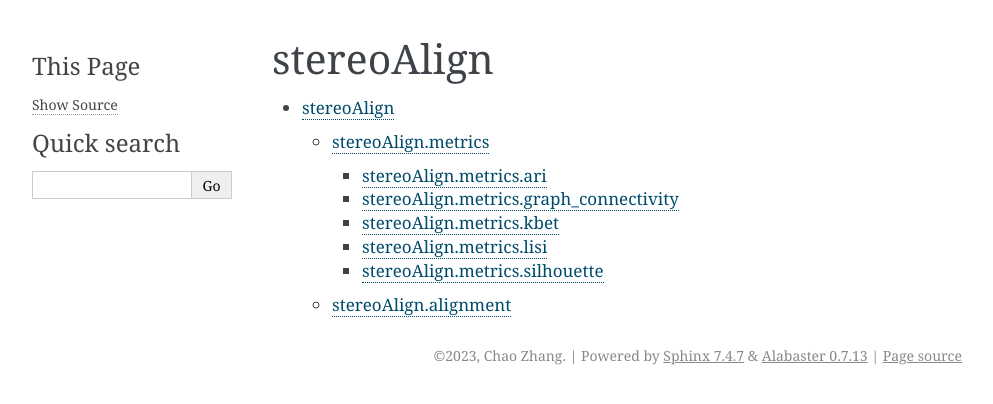
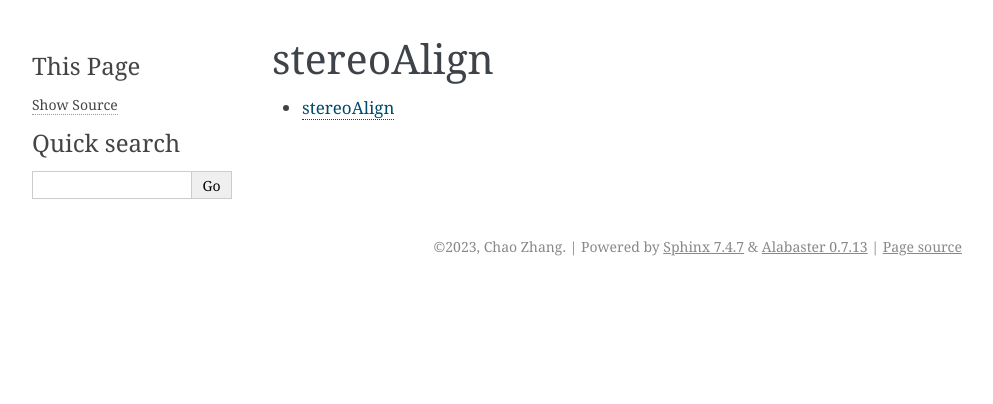
Before and after one commit to STOmics/stereoAlign, a Sphinx documentation site: the page built from docs/source/modules.rst, in a window 1280 px wide. Shown: the top 404 px of the page, without its empty margins (148-1141 px from the left). Built offline with Sphinx 7.4.7, drawn with Linux system fonts in a browser that asks for light colours.

Commit message:
update doc files

```diff
--- a/docs/source/index.rst
+++ b/docs/source/index.rst
@@ -8,6 +8,5 @@ Welcome to stereoAlign's documentation!
 
 .. toctree::
    :maxdepth: 2
-   :caption: Contents
 
    modules
--- a/docs/source/modules.rst
+++ b/docs/source/modules.rst
@@ -2,6 +2,6 @@ stereoAlign
 ===========
 
 .. toctree::
-   :maxdepth: 4
+   :maxdepth: 2
 
    stereoAlign
--- a/docs/source/stereoAlign.metrics.rst
+++ /dev/null
@@ -1,42 +0,0 @@
-stereoAlign.metrics
-===================
-
-stereoAlign.metrics.ari
------------------------
-
-.. automodule:: stereoAlign.metrics.ari
-   :members:
-   :undoc-members:
-   :show-inheritance:
-
-stereoAlign.metrics.graph\_connectivity
----------------------------------------
-
-.. automodule:: stereoAlign.metrics.graph_connectivity
-   :members:
-   :undoc-members:
-   :show-inheritance:
-
-stereoAlign.metrics.kbet
-------------------------
-
-.. automodule:: stereoAlign.metrics.kbet
-   :members:
-   :undoc-members:
-   :show-inheritance:
-
-stereoAlign.metrics.lisi
-------------------------
-
-.. automodule:: stereoAlign.metrics.lisi
-   :members:
-   :undoc-members:
-   :show-inheritance:
-
-stereoAlign.metrics.silhouette
-------------------------------
-
-.. automodule:: stereoAlign.metrics.silhouette
-   :members:
-   :undoc-members:
-   :show-inheritance:
--- a/docs/source/stereoAlign.rst
+++ b/docs/source/stereoAlign.rst
@@ -1,13 +1,5 @@
 stereoAlign
 ===========
-
-.. toctree::
-   :maxdepth: 4
-
-   stereoAlign.metrics
-
-stereoAlign.alignment
----------------------
 
 .. automodule:: stereoAlign.alignment
    :members:
```
